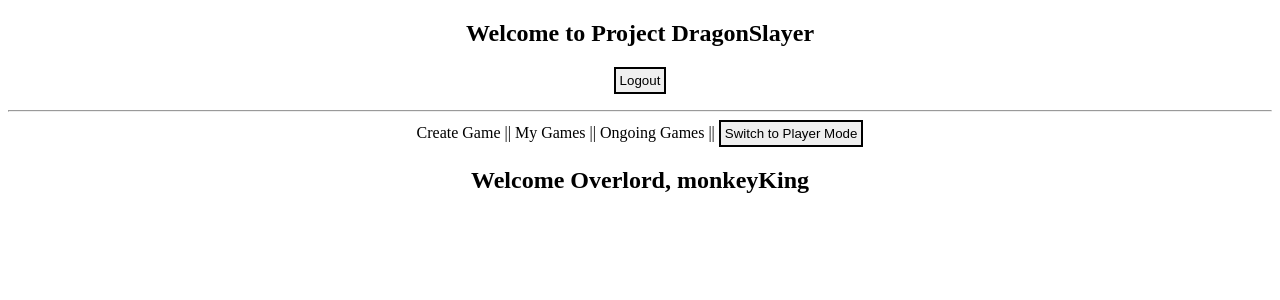
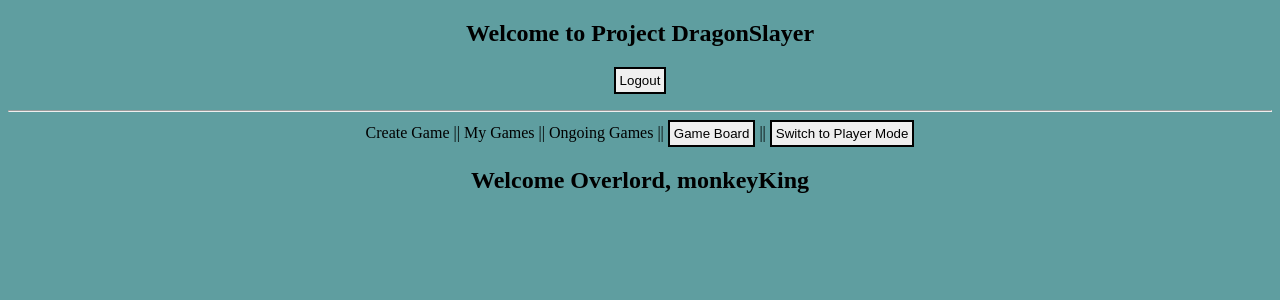
Before and after one commit to LilPrice-Code/Passion-Project-DD-game, a Django app: page /overlord/ in a window 1280 px wide. Shown: the top 300 px of the page. Run offline with Django 3.2, Linux system fonts and the light colour scheme; a user stored in the database is signed in; parts of the project's set-up code (start-up, migrations or seed data) failed here and were passed over.

Commit message:
Starting boardgame

```diff
--- a/DDGameProject/DDGameApp/static/DDGameApp/index.css
+++ b/DDGameProject/DDGameApp/static/DDGameApp/css/index.css
@@ -1,5 +1,5 @@
 body{
-    /*background-color: cadetblue;*/
+    background-color: cadetblue;
     text-align: center;
 }
 button {
--- a/DDGameProject/DDGameApp/templates/DDGameApp/index.html
+++ b/DDGameProject/DDGameApp/templates/DDGameApp/index.html
@@ -4,7 +4,7 @@
     {% load static %}
     <meta charset="UTF-8">
     <title>Project DragonSlayer</title>
-    <link rel="stylesheet" href="{% static 'DDGameApp/index.css'%}" type="text/css">
+    <link rel="stylesheet" href="{% static 'DDGameApp/css/index.css'%}" type="text/css">
 </head>
 <body>
 {% if user.is_authenticated %}
--- a/DDGameProject/DDGameApp/templates/DDGameApp/overlord.html
+++ b/DDGameProject/DDGameApp/templates/DDGameApp/overlord.html
@@ -1,7 +1,8 @@
 {% extends 'DDGameApp/index.html' %} {% block context %}
 <section>
-    <div>Create Game || My Games || Ongoing Games || <button class="butt" onclick=window.location.href="{% url 'player' %}" >Switch to Player Mode</button></div>
+    <div>Create Game || My Games || Ongoing Games || <button class="butt" onclick=window.location.href="{% url 'board' %}" >Game Board</button> || <button class="butt" onclick=window.location.href="{% url 'player' %}" >Switch to Player Mode</button></div>
+    {%block over%}
     <h2>Welcome Overlord, {{user.username}}</h2>
-
+    {%endblock%}
 </section>
 {% endblock %}
--- a/DDGameProject/DDGameApp/urls.py
+++ b/DDGameProject/DDGameApp/urls.py
@@ -9,7 +9,9 @@ urlpatterns = [
     path('signout/', views.DDlogout, name = 'logout'),
     path('signup/', views.newplayer, name = 'newuser'),
     path('overlord/', views.overlord, name = 'overlord'),
-    path('player/', views.player, name = 'player')
+    path('player/', views.player, name = 'player'),
+    path('gameboard/', views.board, name = 'board'),
+
     ]
 
 if settings.DEBUG:
--- a/DDGameProject/DDGameApp/views.py
+++ b/DDGameProject/DDGameApp/views.py
@@ -48,3 +48,6 @@ def overlord(request):
     return render(request, 'DDGameApp/overlord.html')
 def player(request):
     return render(request, 'DDGameApp/player.html')
+
+def board(request):
+    return render(request, 'DDGameApp/board.html')
```
Also changed, not shown: DDGameProject/DDGameApp/static/DDGameApp/js/gameboard.js (added, +16 -0 lines), DDGameProject/DDGameApp/templates/DDGameApp/board.html (added, +16 -0 lines), DDGameProject/db.sqlite3.
